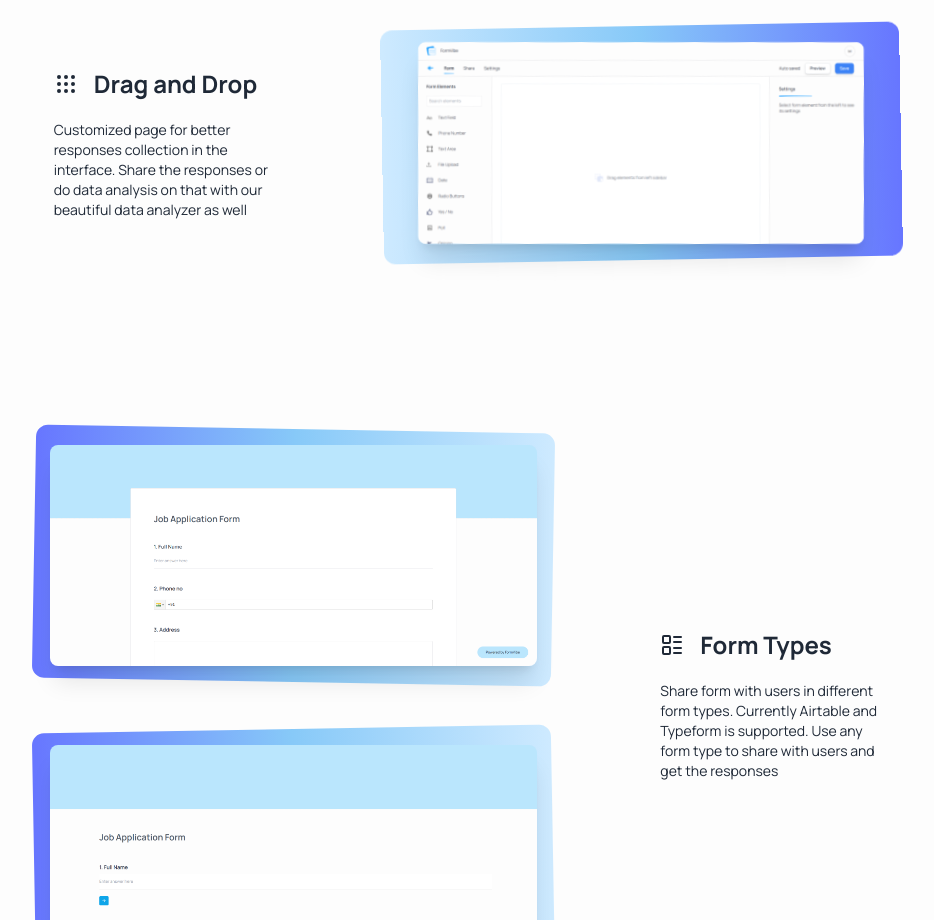
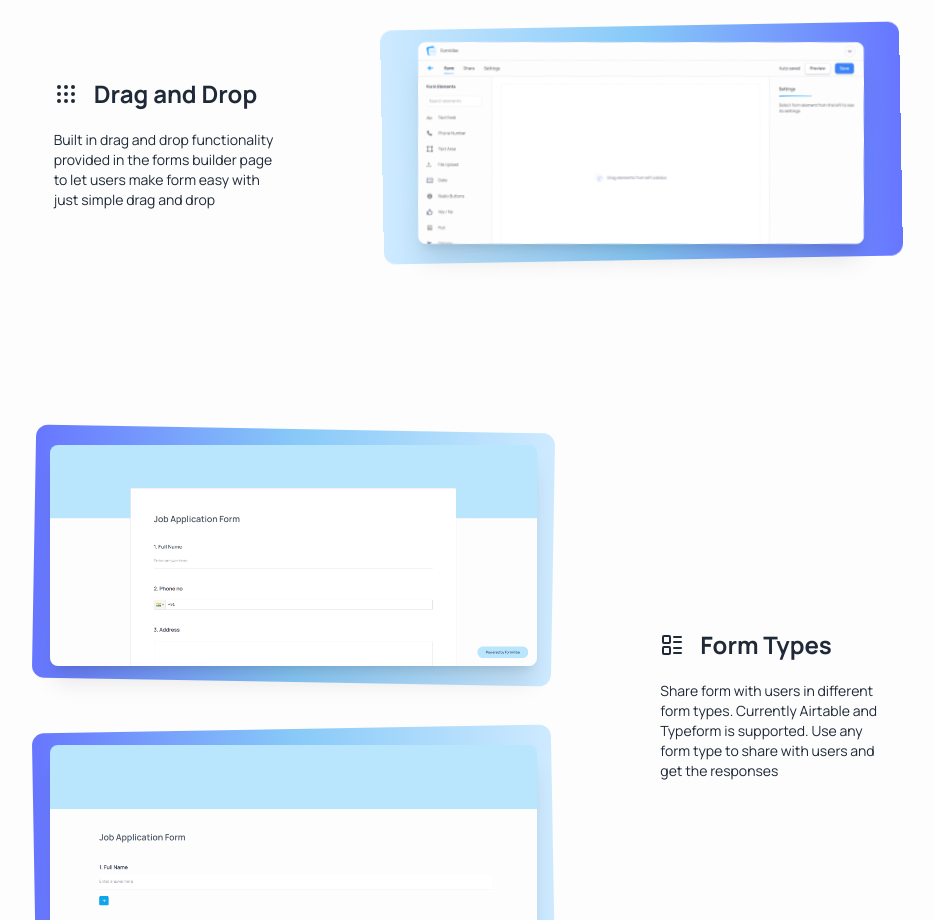
Before and after one commit to yatharth1706/FormVibe, a Next.js app: page / in a window 1280 px wide. Shown: the part 1180-2100 px from the top of the page, without its empty margins (173-1107 px from the left). Built offline with nearby package versions, Linux system fonts and the light colour scheme; no server answers.

Commit message:
Update page.js

```diff
--- a/src/app/page.js
+++ b/src/app/page.js
@@ -70,9 +70,7 @@ export default function Home() {
               <h3 className="text-2xl font-bold">Drag and Drop</h3>
             </div>
             <p className="text-gray-800">
-              Customized page for better responses collection in the interface.
-              Share the responses or do data analysis on that with our beautiful
-              data analyzer as well
+              Built in drag and drop functionality provided in the forms builder page to let users make form easy with just simple drag and drop
             </p>
           </div>
           <div className="flex w-full md:w-8/12">
```
